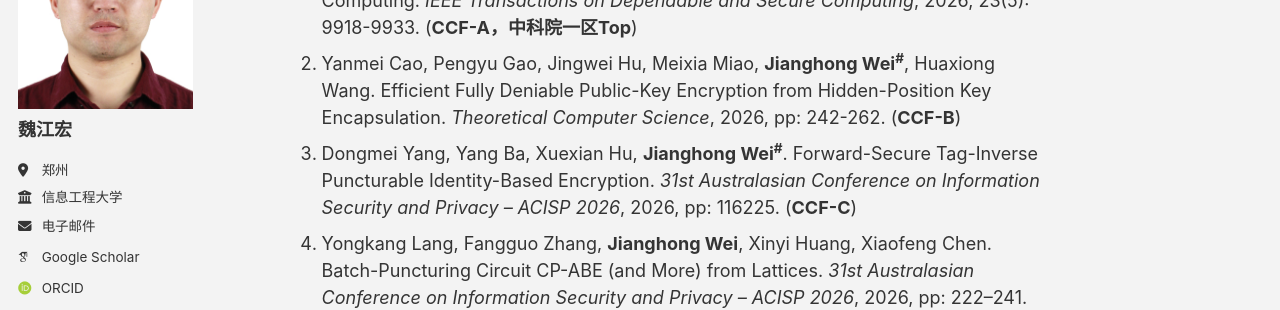
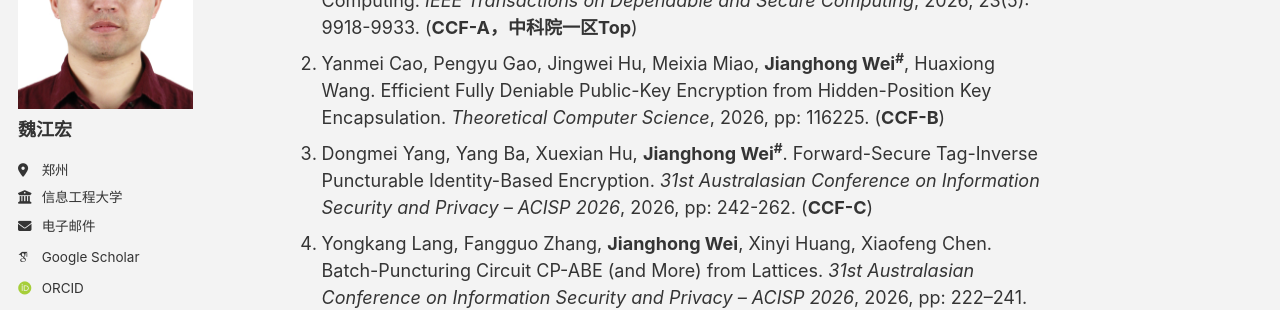
Before and after one commit to jhw-crypt/jhw-crypt.github.io, a Jekyll site: the page built from _pages/about.md, in a window 1280 px wide and 900 px high, scrolled down 1469 px. Shown: the part 153-463 px from the top of the window. Built offline with Jekyll 4.4.1, drawn with Linux system fonts in a browser that asks for light colours; some web fonts are replaced; a script bundle is joined from its source files by our own code; library files that are not in the unit come from our copies.

```diff
--- a/_pages/about.md
+++ b/_pages/about.md
@@ -38,8 +38,8 @@ redirect_from:
 完整论文列表见[Google学术主页](https://scholar.google.com/citations?user=UK-6A30AAAAJ&hl)或[ORCID主页](https://orcid.org/0000-0002-0286-7973)。#表示通信作者。
 <ol>
   <li>Arthur Sandor Voundi Koe, <strong>Jianghong Wei</strong>, Xiaofeng Chen. Decentralized and Lightweight Server-Aided Revocable Attribute-Based Encryption for Mobile Cloud Computing. <em>IEEE Transactions on Dependable and Secure Computing</em>, 2026, 23(5): 9918-9933. (<strong>CCF-A，中科院一区Top</strong>)</li>
-  <li>Yanmei Cao, Pengyu Gao, Jingwei Hu, Meixia Miao, <strong>Jianghong Wei<sup>#</sup></strong>, Huaxiong Wang. Efficient Fully Deniable Public-Key Encryption from Hidden-Position Key Encapsulation. <em>Theoretical Computer Science</em>, 2026, pp: 242-262. (<strong>CCF-B</strong>)</li>
-  <li> Dongmei Yang, Yang Ba, Xuexian Hu, <strong>Jianghong Wei<sup>#</sup></strong>. Forward-Secure Tag-Inverse Puncturable Identity-Based Encryption. <em>31st Australasian Conference on Information Security and Privacy – ACISP 2026</em>, 2026, pp: 116225. (<strong>CCF-C</strong>)</li>
+  <li>Yanmei Cao, Pengyu Gao, Jingwei Hu, Meixia Miao, <strong>Jianghong Wei<sup>#</sup></strong>, Huaxiong Wang. Efficient Fully Deniable Public-Key Encryption from Hidden-Position Key Encapsulation. <em>Theoretical Computer Science</em>, 2026, pp: 116225. (<strong>CCF-B</strong>)</li>
+  <li> Dongmei Yang, Yang Ba, Xuexian Hu, <strong>Jianghong Wei<sup>#</sup></strong>. Forward-Secure Tag-Inverse Puncturable Identity-Based Encryption. <em>31st Australasian Conference on Information Security and Privacy – ACISP 2026</em>, 2026, pp: 242-262. (<strong>CCF-C</strong>)</li>
   <li>Yongkang Lang, Fangguo Zhang, <strong>Jianghong Wei</strong>, Xinyi Huang, Xiaofeng Chen. Batch-Puncturing Circuit CP-ABE (and More) from Lattices. <em>31st Australasian Conference on Information Security and Privacy – ACISP 2026</em>, 2026, pp: 222–241. (<strong>CCF-C</strong>)</li>
   <li>Meixia Miao, Peihong Qiang, Siqi Zhao, Jiawei Li, Guohua Tian, <strong>Jianghong Wei<sup>#</sup></strong>. Verifiable Data Streaming Protocol Supporting Keyword Queries. <em>IEEE Transactions on Network and Service Management</em>, 2026, 23: 287-298. (<strong>中科院二区</strong>)</li>
   <li>Guohua Tian, Meixia Miao, <strong>Jianghong Wei</strong>, Zheli Liu, Liang Guo, Xiaofeng Chen. Verifiable and Controllable Data Sharing with Compliance Checking in Cloud Computing. <em>IEEE Transactions on Dependable and Secure Computing</em>, 2026, 23(2): 3949-3961. (<strong>CCF-A，中科院一区Top</strong>)</li>
```
